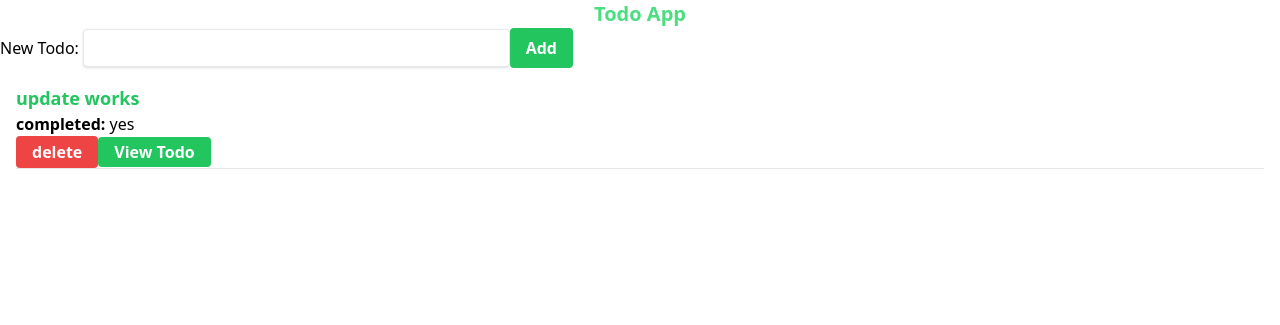
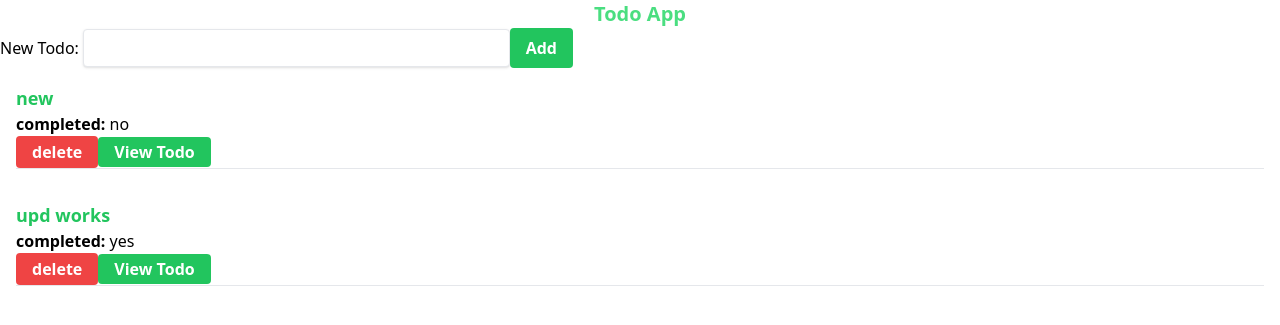
Before and after one commit to aryankarim/MVC-PHP, a PHP site: page /todos in a window 1280 px wide. Shown: the top 325 px of the page. Run offline with PHP 8.4, Linux system fonts and the light colour scheme; some libraries are stand-ins or nearby versions.

Commit message:
put del post get works

```diff
--- a/Models/DB.json
+++ b/Models/DB.json
@@ -1 +1,4 @@
-[{"id":1,"todo":"update works","completed":true}]
+[
+  { "id": 0, "todo": "new", "completed": false },
+  { "id": 1, "todo": "upd works", "completed": true }
+]
--- a/Models/todos_model.php
+++ b/Models/todos_model.php
@@ -50,7 +50,7 @@ class TodosModel {
     public function updateTodo($id, $newTodo, $newStatus) {
         $tempArray = $this->todos;
         $json = array(
-            "id"  => count($this->todos),
+            "id"  => $id,
             "todo" => $newTodo,
             "completed" => $newStatus,
         );
--- a/Views/todos_view.php
+++ b/Views/todos_view.php
@@ -65,6 +65,7 @@
                 <div><input id="statusId" type="checkbox" <?php echo $isChecked; ?>></div>
 
                 <button onclick="editTodo(<?php echo $id; ?>)" class="bg-red-500 hover:bg-red-700 text-white font-bold py-1 px-4 rounded focus:outline-none focus:shadow-outline w-1/8">edit</button>
+                <div id="updateDone"></div>
             </div>
     <?php
         }
@@ -94,7 +95,7 @@
             console.log(json)
             xhttp.onreadystatechange = function() {
                 if (this.readyState === 4 && this.status === 200) {
-
+                    document.getElementById('updateDone').innerHTML = "<a href='/MVC-PHP/todos' class='bg-green-500'> check update</a>"
                 }
             };
             xhttp.open("PUT", "todos/" + id + "", true);
--- a/index.php
+++ b/index.php
@@ -79,7 +79,7 @@ if ($url == '/') {
                     $putdata .= $data;
                 fclose($putfp);
                 $json = json_decode($putdata);
-                $controllerObj->updateTodo($requestedAction, $json->todo, $json->completed);
+                $controllerObj->updateTodo(intval(reset($requestedParams)), $json->todo, $json->completed);
             }
         }
     } else {
```
